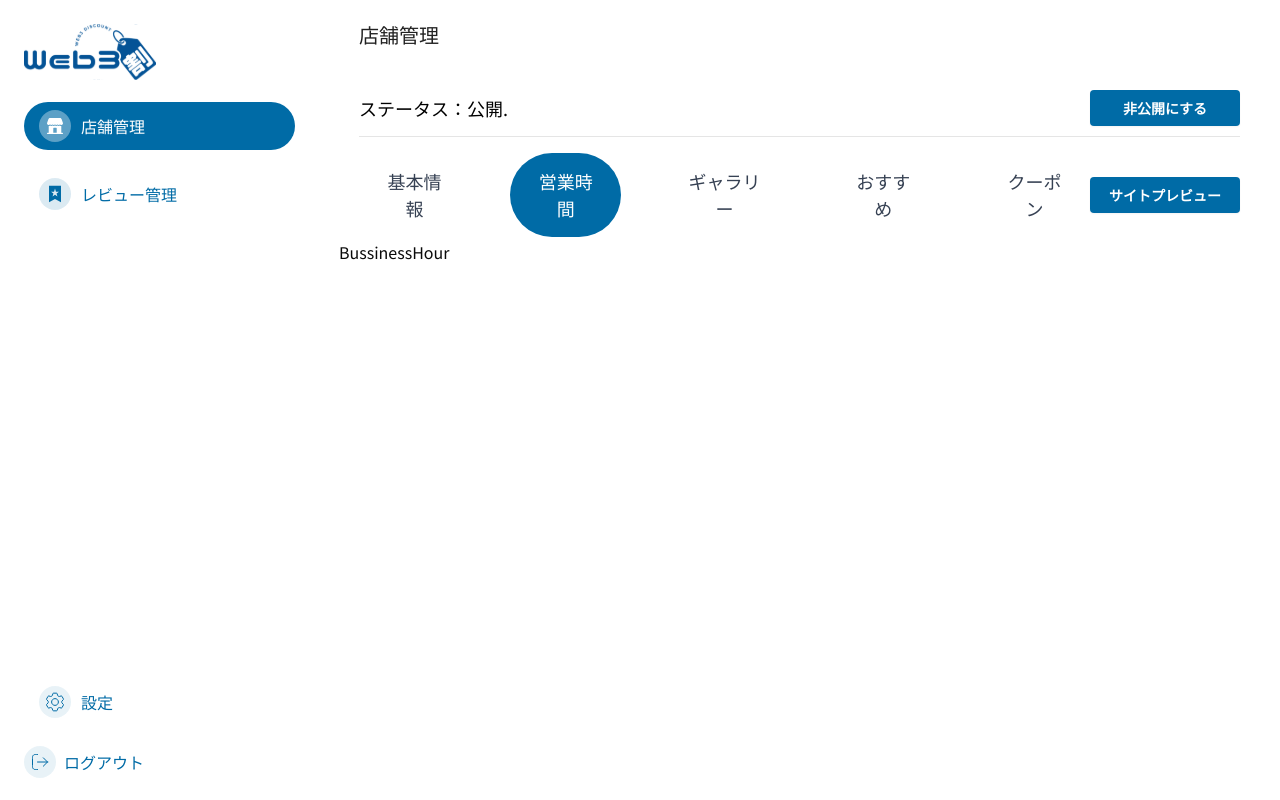
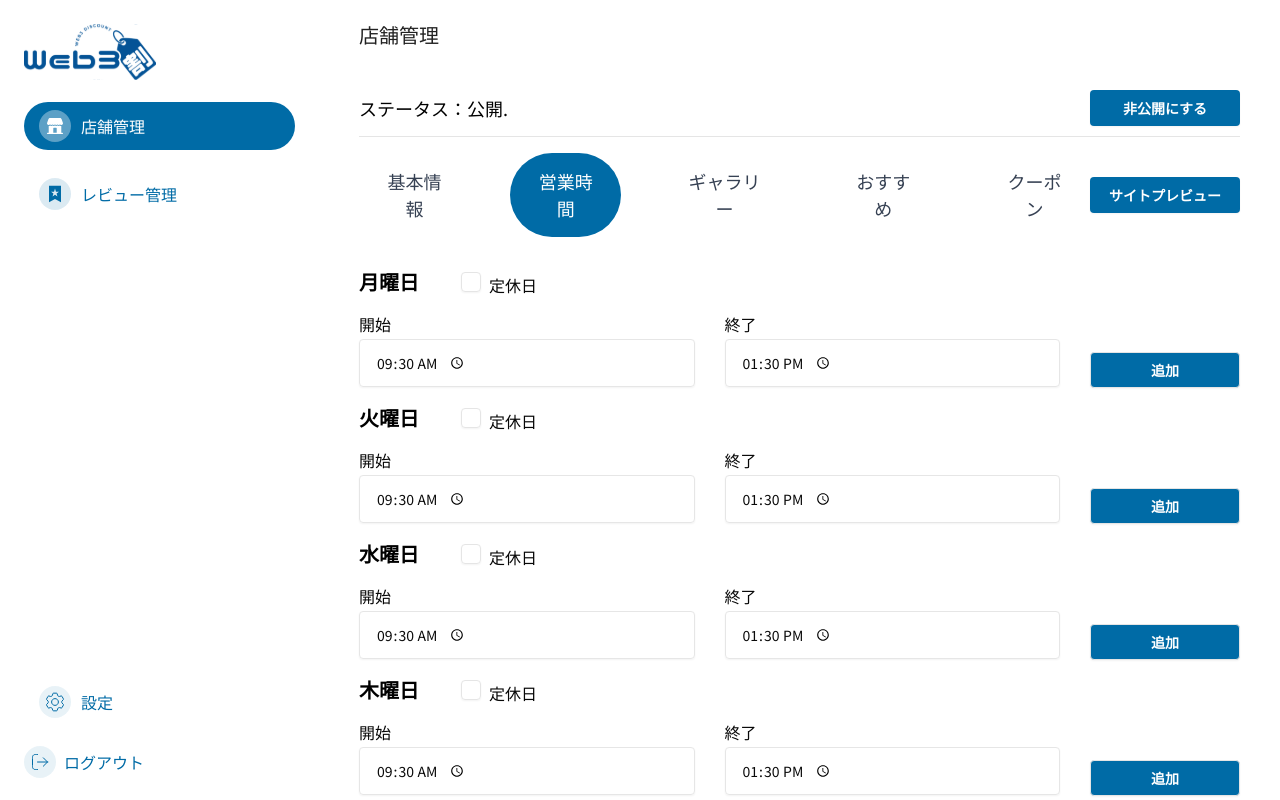
Before and after one commit to muhammadkashifzia/SBI, a React (Vite) app in the folder storeadmin/: page /dashboard in a window 1280 px wide. Both pictures are taken after a click on the button "営業時間". Shown: the top 800 px of the page. Built offline with nearby package versions, Linux system fonts and the light colour scheme.

Commit message:
wanting for timmg last feild correct it

```diff
--- /dev/null
+++ b/storeadmin/src/components/dashboard/DaySchedule.jsx
@@ -0,0 +1,95 @@
+import React from "react";
+import { Checkbox } from "@/components/ui/Checkbox";
+import { Input } from "@/components/ui/input";
+import { Button } from "@/components/ui/button";
+
+export const DaySchedule = ({
+  day,
+  closed,
+  timeSlots,
+  onToggleClosed,
+  onChangeSlot,
+  onAddSlot,
+  onRemoveSlot,
+}) => (
+  <div className="  px-[20px]">
+    <div className="flex items-center gap-[42px] my-[20px]">
+      <h3 className="font-bold  leading-[20px] text-[20px] text-[#000000] ">
+        {day}
+      </h3>
+      <div className="flex items-center space-x-2 ">
+        <Checkbox
+          id={`closed-${day}`}
+          checked={closed}
+          onCheckedChange={onToggleClosed}
+          className="w-[20px] h-[20px] rounded-[4px] "
+        />
+        <label
+          htmlFor={`closed-${day}`}
+          className="font-normal   text-[16px] text-[#070707] !h-[19px]"
+        >
+          定休日
+        </label>
+      </div>
+    </div>
+
+    {day !== "日曜日" && !closed && (
+      <div className="space-y-2  ">
+        {timeSlots.map((slot, index) => (
+          <div key={index} className="w-full flex items-start justify-between">
+            {/* Inputs */}
+            <div className="flex items-start gap-[30px] w-[calc(100%-180px)]">
+              <div className="flex flex-col w-full">
+                <span className="text-[16px] font-normal text-[#070707] mb-[8px] !h-[19px]">
+                  開始
+                </span>
+                <Input
+                  type="time"
+                  value={slot.start}
+                  onChange={(e) => onChangeSlot(index, "start", e.target.value)}
+                  className="h-[48px] py-[14px] px-[16px] w-full rounded-[4px] text-center border border-[#E6E6E6] focus-visible:outline-none focus-visible:ring-0"
+                />
+              </div>
+              <div className="flex flex-col w-full">
+                <span className="text-[16px] font-normal text-[#070707] mb-[8px] !h-[19px]">
+                  終了
+                </span>
+                <Input
+                  type="time"
+                  value={slot.end}
+                  onChange={(e) => onChangeSlot(index, "end", e.target.value)}
+                  className="h-[48px] py-[14px] px-[16px] w-full rounded-[4px] text-center border border-[#E6E6E6]  focus-visible:outline-none focus-visible:ring-0"
+                />
+              </div>
+            </div>
+
+            {/* Button */}
+            <div className=" mt-[40px] shrink-0">
+              {index > 0 ? (
+                <Button
+                  type="button"
+                  variant="outline"
+                  size="sm"
+                  onClick={() => onRemoveSlot(index)}
+                  className="px-[26px] py-[9px] bg-[#006BA6] text-white rounded-[4px] hover:bg-[#006BA6] hover:text-[white] cursor-pointer w-[150px] font-bold h-[36px]"
+                >
+                  削除
+                </Button>
+              ) : timeSlots.length < 2 ? (
+                <Button
+                  type="button"
+                  variant="outline"
+                  size="sm"
+                  onClick={onAddSlot}
+                  className="px-[26px] py-[9px] bg-[#006BA6] text-white rounded-[4px] hover:bg-[#006BA6]  hover:text-[white] cursor-pointer w-[150px] font-bold h-[36px]"
+                >
+                  追加
+                </Button>
+              ) : null}
+            </div>
+          </div>
+        ))}
+      </div>
+    )}
+  </div>
+);
--- a/storeadmin/src/views/Dashboard/BasicInfo.jsx
+++ b/storeadmin/src/views/Dashboard/BasicInfo.jsx
@@ -1,5 +1,5 @@
 import { useFormik } from "formik";
-import ImageUploadSection from "../../components/ImageUploadSection";
+import ImageUploadSection from "../../components/dashboard/ImageUploadSection";
 import FormField from "../../components/shared/StoreForm";
 import { Button } from "@/components/ui/button";
 import {formFields,urlFeilds,infolimit} from '../../InputFeildData/Dhshboard/basicinfo'
--- a/storeadmin/src/views/Dashboard/BusinessHour.jsx
+++ b/storeadmin/src/views/Dashboard/BusinessHour.jsx
@@ -1,9 +1,70 @@
-import React from 'react'
+import React, { useState } from 'react';
+import { Checkbox } from '@/components/ui/checkbox';
+import { Input } from '@/components/ui/input';
+import { Button } from '@/components/ui/button';
+import {DaySchedule} from '../../components/dashboard/DaySchedule'
 
-function BussinessHour() {
+
+const WeeklySchedule = () => {
+  const days = ['月曜日', '火曜日', '水曜日', '木曜日', '金曜日', '土曜日', '日曜日'];
+  const [schedule, setSchedule] = useState(
+    days.map(() => ({
+      closed: false,
+      timeSlots: [{ start: '09:30', end: '13:30' }]
+    }))
+  );
+
+  const handleToggleClosed = (dayIndex) => {
+    const updated = [...schedule];
+    updated[dayIndex].closed = !updated[dayIndex].closed;
+    setSchedule(updated);
+  };
+
+  const handleSlotChange = (dayIndex, slotIndex, field, value) => {
+    const updated = [...schedule];
+    updated[dayIndex].timeSlots[slotIndex][field] = value;
+    setSchedule(updated);
+  };
+
+  const handleAddSlot = (dayIndex) => {
+    const updated = [...schedule];
+    if (updated[dayIndex].timeSlots.length < 2) {
+      updated[dayIndex].timeSlots.push({ start: '16:30', end: '20:30' });
+      setSchedule(updated);
+    }
+  };
+
+  const handleRemoveSlot = (dayIndex, slotIndex) => {
+    const updated = [...schedule];
+    updated[dayIndex].timeSlots.splice(slotIndex, 1);
+    setSchedule(updated);
+  };
+
   return (
-    <div>BussinessHour</div>
-  )
-}
+    <div className="py-[12px]  w-full ">
+      {days.map((day, i) => (
+        <DaySchedule
+          key={i}
+          day={day}
+          closed={schedule[i].closed}
+          timeSlots={schedule[i].timeSlots}
+          onToggleClosed={() => handleToggleClosed(i)}
+          onChangeSlot={(index, field, value) => handleSlotChange(i, index, field, value)}
+          onAddSlot={() => handleAddSlot(i)}
+          onRemoveSlot={(index) => handleRemoveSlot(i, index)}
+        />
+      ))}
+      <div className="flex justify-start mx-[20px] my-[30px]">
+        <Button
+          type="button"
+          onClick={() => console.log(schedule)}
+          className="bg-[#006BA6] hover:bg-[#005a8c] text-white px-6 py-2 rounded w-[150px]"
+        >
+          保存
+        </Button>
+      </div>
+    </div>
+  );
+};
 
-export default BussinessHour
+export default WeeklySchedule;
```
Also changed, not shown: storeadmin/src/components/dashboard/ImageUploadSection.jsx (renamed from storeadmin/src/components/ImageUploadSection.jsx).
